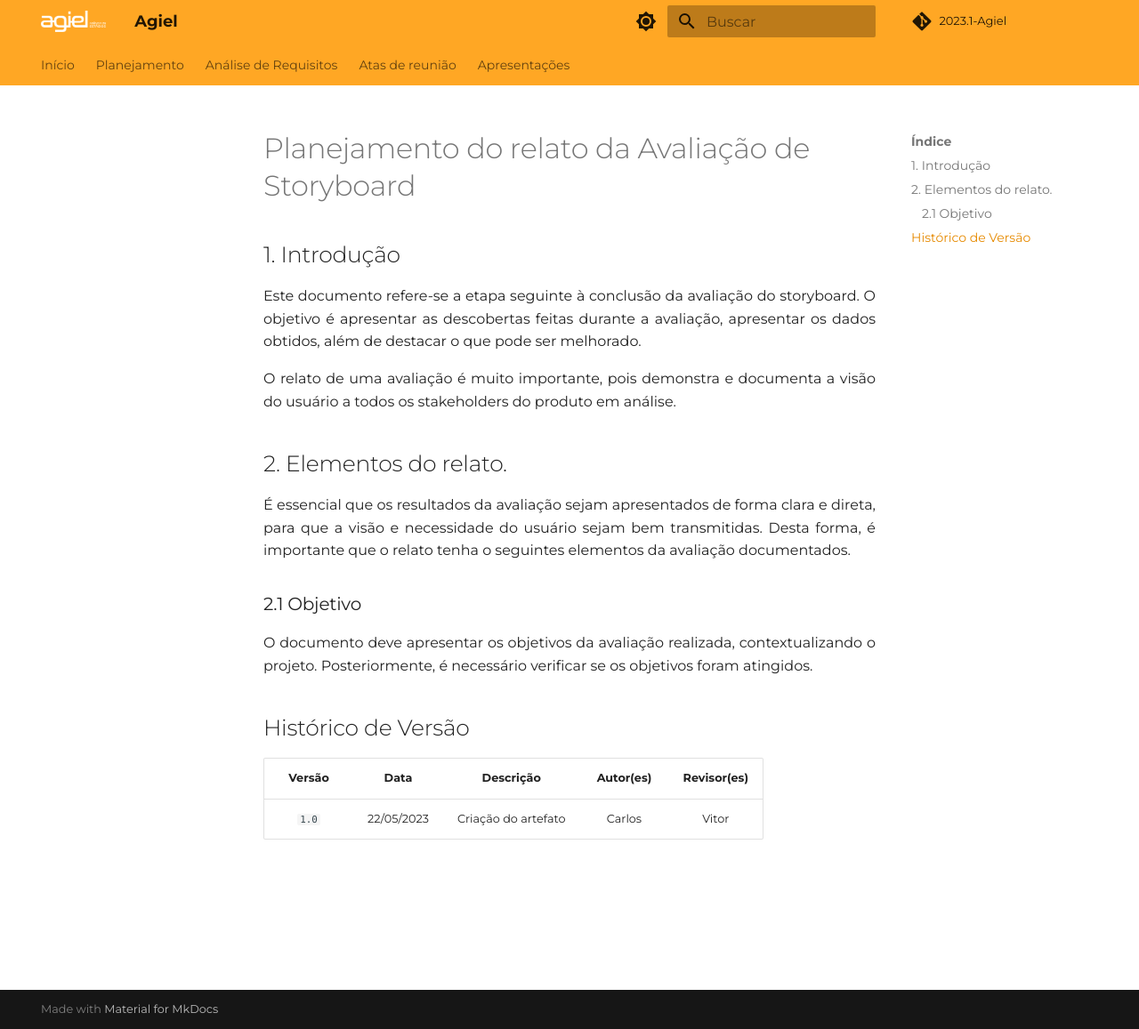
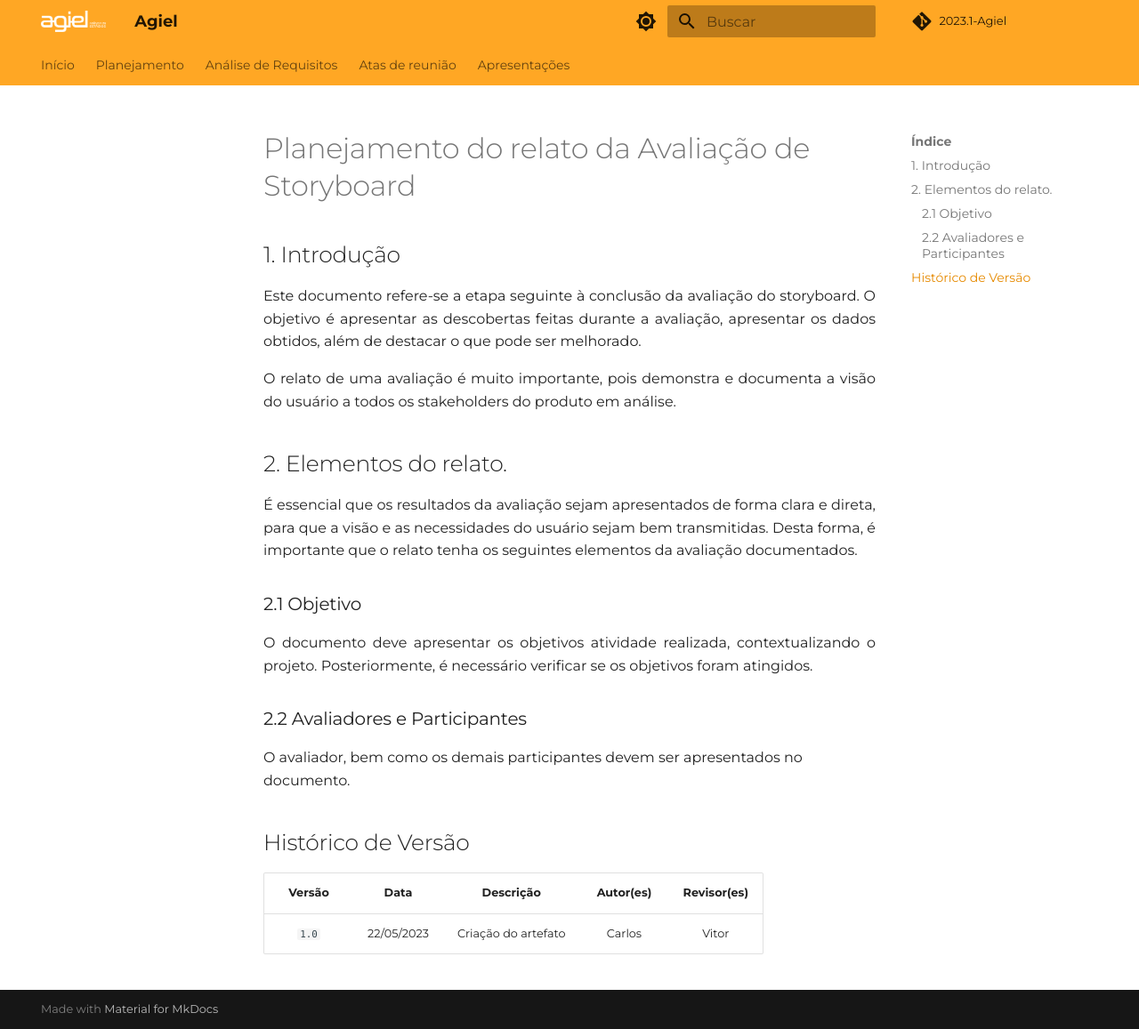
Before and after one commit to Interacao-Humano-Computador/2023.1-Agiel, an MkDocs documentation site: the page built from docs/desenvolvimento/storyboard/planejamento_relato_avaliacao_storyboard.md, in a window 1280 px wide and 1157 px high. Shown: the whole window at 89% size. Built offline with MkDocs 1.6.1 and Material for MkDocs 9.7.7, drawn with Linux system fonts in a browser that asks for light colours; some web fonts are replaced; comment, search, counter and statistics services are not loaded.

Commit message:
corrigindo erro gramatical na introdução: corrigindo erro gramatical

```diff
--- a/docs/desenvolvimento/storyboard/planejamento_relato_avaliacao_storyboard.md
+++ b/docs/desenvolvimento/storyboard/planejamento_relato_avaliacao_storyboard.md
@@ -10,13 +10,16 @@
 
 ## 2. Elementos do relato.
 <p align="justify">
-É essencial que os resultados da avaliação sejam apresentados de forma clara e direta, para que a visão e necessidade do usuário sejam bem transmitidas. Desta forma, é importante que o relato tenha o seguintes elementos da avaliação documentados.
+É essencial que os resultados da avaliação sejam apresentados de forma clara e direta, para que a visão e as necessidades do usuário sejam bem transmitidas. Desta forma, é importante que o relato tenha os seguintes elementos da avaliação documentados.
 </p>
 
 ### 2.1 Objetivo
 <p align="justify">
-O documento deve apresentar os objetivos da avaliação realizada, contextualizando o projeto. Posteriormente, é necessário verificar se os objetivos foram atingidos.
+O documento deve apresentar os objetivos atividade realizada, contextualizando o projeto. Posteriormente, é necessário verificar se os objetivos foram atingidos.
 </p>
+
+### 2.2 Avaliadores e Participantes
+O avaliador, bem como os demais participantes devem ser apresentados no documento.
 
 ## Histórico de Versão
 
```
